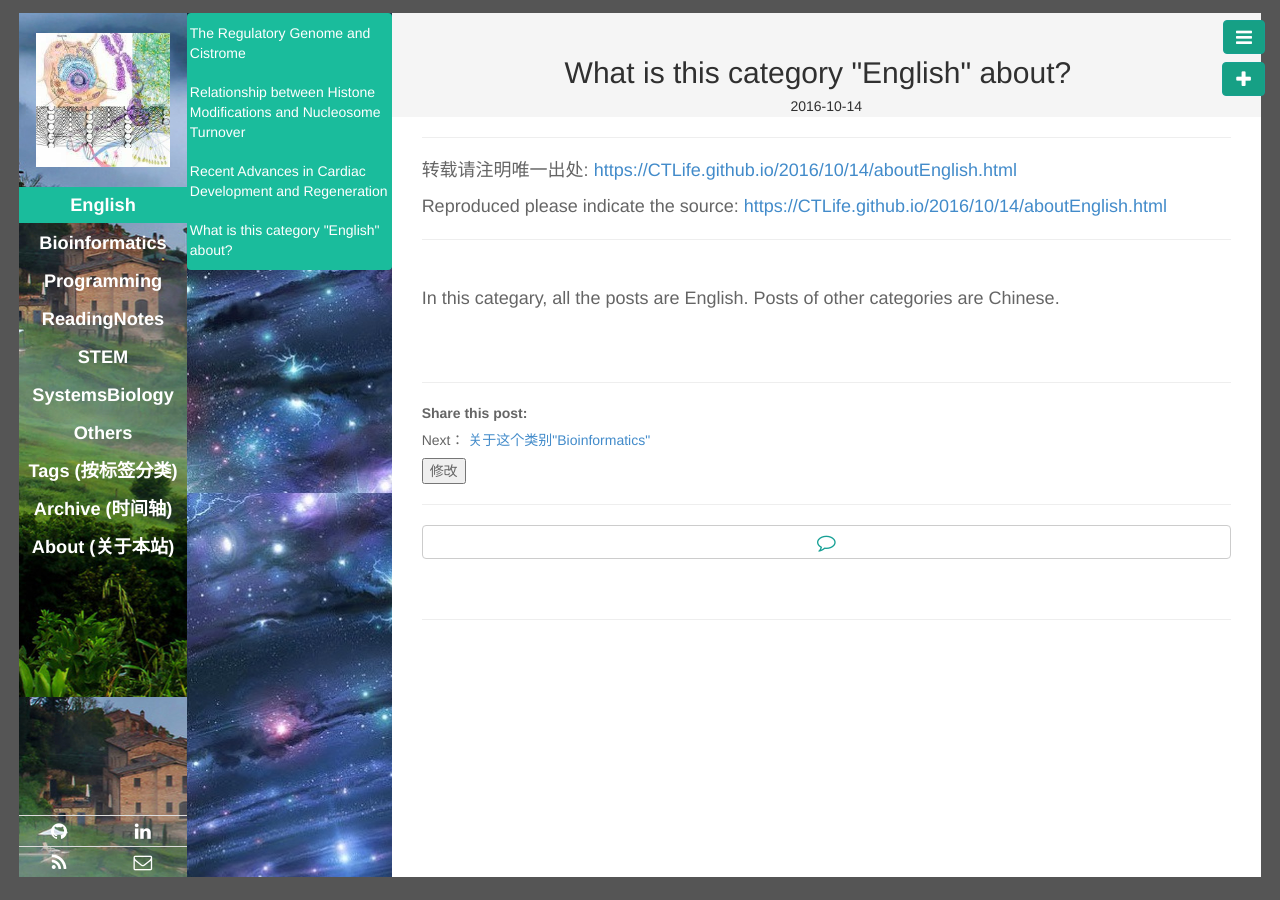
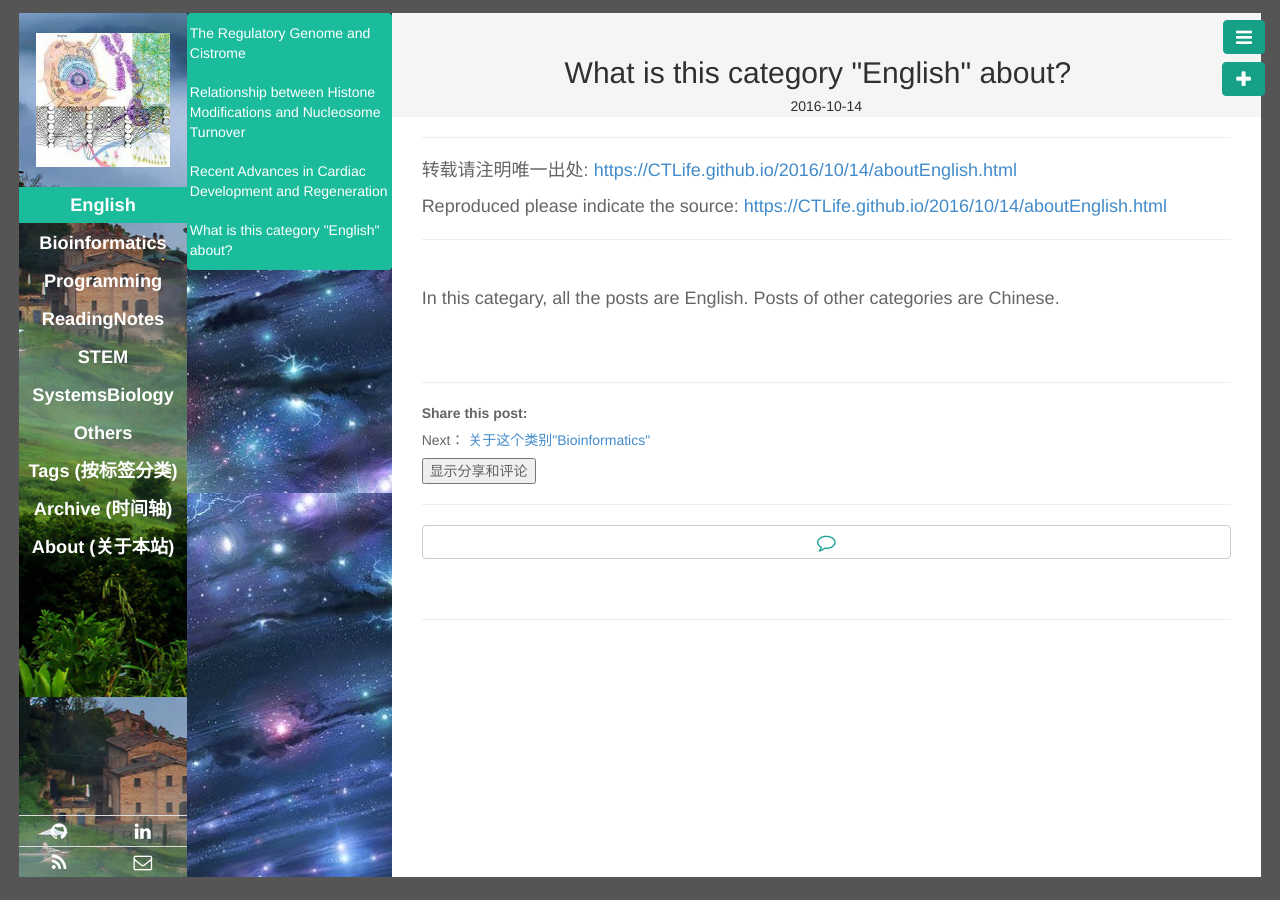
Before and after one commit to CTLife/CTLife.github.io, a Jekyll site: the page built from _posts/English/2016-10-14-aboutEnglish.md, in a window 1280 px wide. Built offline with Jekyll 4.4.1, drawn with Linux system fonts in a browser that asks for light colours; Markdown is read by kramdown in place of the engine named in the settings; comment, search, counter and statistics services are not loaded.

Commit message:
Update post.html

```diff
--- a/_layouts/post.html
+++ b/_layouts/post.html
@@ -35,7 +35,7 @@ layout: base
             {%endif%}
         </div>
 
-    <button class="am-btn am-btn-default am-btn-xs am-text-secondary" data-id="99"  data-type=1><span class="am-icon-pencil-square-o"></span>修改</button>
+    <button type="button"  class="am-btn am-btn-default am-btn-xs am-text-secondary" data-id="99"  data-type=1><span class="am-icon-pencil-square-o"></span>显示分享和评论</button>
 
     <hr>
     {% include disqus.html %}
```
